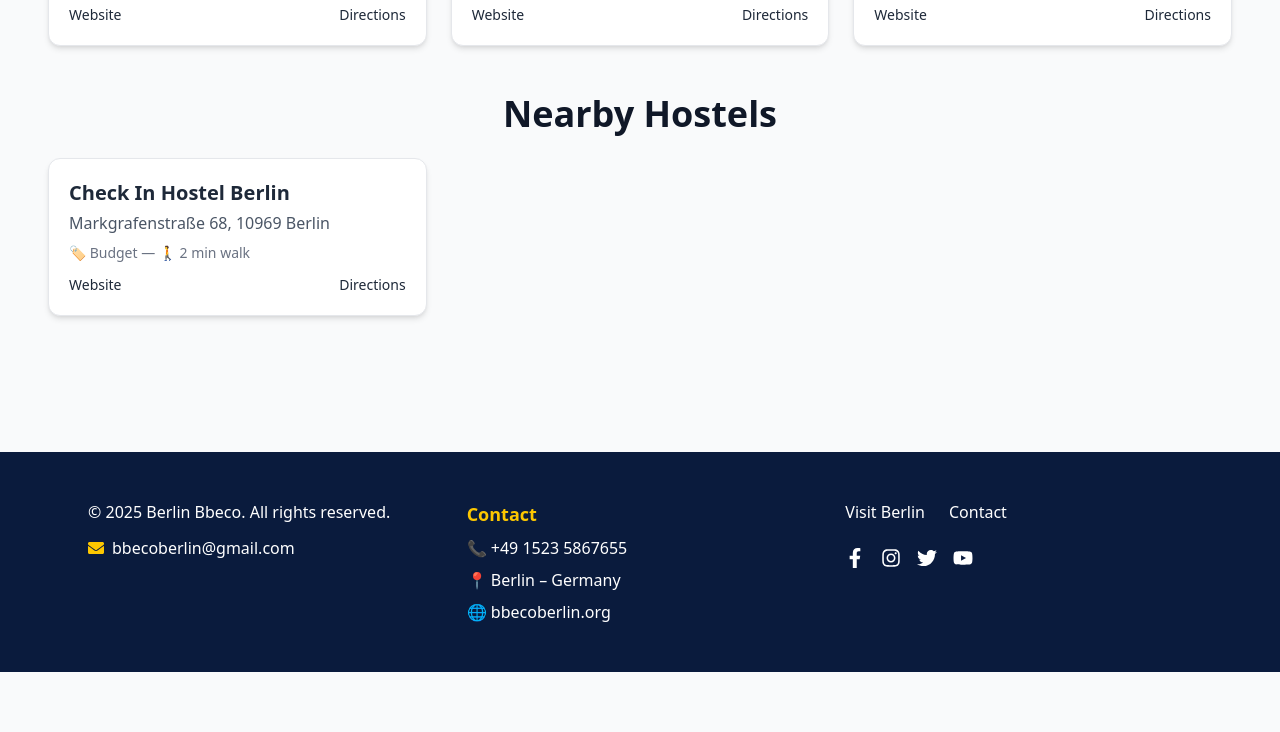
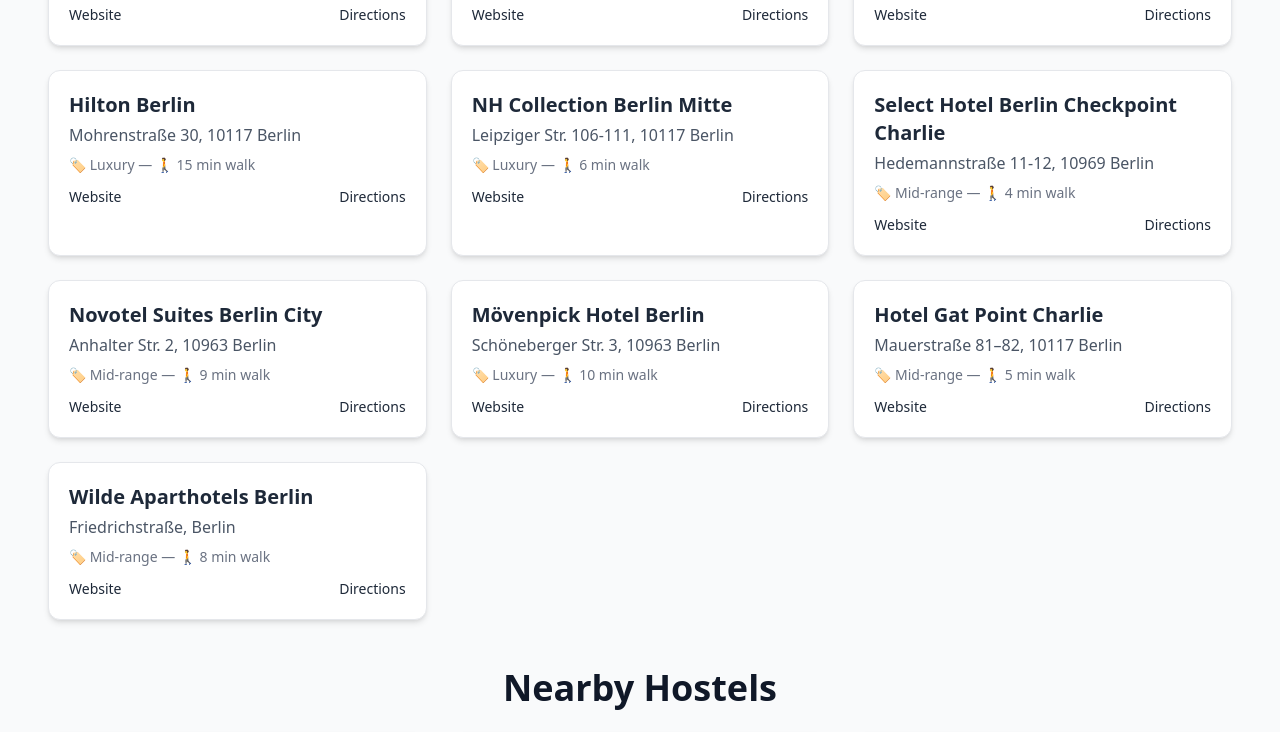
Before and after one commit to mperwe/bug-form_frontend, a React (Vite) app: page / in a window 1280 px wide. Shown: the part 1300-2032 px from the top of the page. Before the commit the page ends 1972 px from the top, so only its background shows below. Built offline with nearby package versions, Linux system fonts and the light colour scheme; the HTML template or start-up script is replaced by a standard one.

Commit message:
edit payments2

```diff
--- a/src/pages/Home.jsx
+++ b/src/pages/Home.jsx
@@ -35,11 +35,25 @@
     { name: "Titanic Chaussee Berlin", address: "Chausseestraße 30, 10115 Berlin", url: "https://www.titanic.com.tr/titanic-chaussee-berlin", directions: "https://www.google.com/maps/dir//Titanic+Chaussee+Berlin/", type: "Luxury", distance: "10 min walk" },
     { name: "Mondrian Suites Berlin", address: "Markgrafenstraße 16/16a, 10969 Berlin", url: "https://www.mondriansuites.com/", directions: "https://www.google.com/maps/dir//Mondrian+Suites+Berlin/", type: "Luxury", distance: "3 min walk" },
     { name: "Adina Apartment Hotel Berlin", address: "Krausenstraße 35-36, 10117 Berlin", url: "https://www.adinahotels.com/de/apartments/berlin-checkpoint-charlie/", directions: "https://www.google.com/maps/dir//Adina+Apartment+Hotel+Berlin/", type: "Luxury", distance: "10 min walk" },
+    { name: "Hilton Berlin", address: "Mohrenstraße 30, 10117 Berlin", url: "https://www.hilton.com/en/hotels/berhitw-hilton-berlin/", directions: "https://www.google.com/maps/dir//Hilton+Berlin/", type: "Luxury", distance: "15 min walk" },
+    { name: "NH Collection Berlin Mitte", address: "Leipziger Str. 106-111, 10117 Berlin", url: "https://www.nh-hotels.com/hotel/nh-collection-berlin-mitte-checkpoint-charlie", directions: "https://www.google.com/maps/dir//NH+Collection+Berlin+Mitte/", type: "Luxury", distance: "6 min walk" },
+    { name: "Select Hotel Berlin Checkpoint Charlie", address: "Hedemannstraße 11-12, 10969 Berlin", url: "https://www.select-hotels.com/en/hotel/select-hotel-berlin-checkpoint-charlie/", directions: "https://www.google.com/maps/dir//Select+Hotel+Berlin+Checkpoint+Charlie/", type: "Mid-range", distance: "4 min walk" },
+    { name: "Novotel Suites Berlin City", address: "Anhalter Str. 2, 10963 Berlin", url: "https://all.accor.com/hotel/3745/index.en.shtml", directions: "https://www.google.com/maps/dir//Novotel+Suites+Berlin+City+Potsdamer+Platz/", type: "Mid-range", distance: "9 min walk" },
+    { name: "Mövenpick Hotel Berlin", address: "Schöneberger Str. 3, 10963 Berlin", url: "https://www.movenpick.com/", directions: "https://www.google.com/maps/dir//Mövenpick+Hotel+Berlin/", type: "Luxury", distance: "10 min walk" },
+    { name: "Hotel Gat Point Charlie", address: "Mauerstraße 81–82, 10117 Berlin", url: "https://www.hotelgatpointcharlie.com/", directions: "https://www.google.com/maps/dir//Hotel+Gat+Point+Charlie/", type: "Mid-range", distance: "5 min walk" },
+    { name: "Wilde Aparthotels Berlin", address: "Friedrichstraße, Berlin", url: "https://www.wilde-aparthotels.com/en/berlin-friedrichstrasse", directions: "https://www.google.com/maps/dir//Wilde+Aparthotels+Berlin+Friedrichstrasse/", type: "Mid-range", distance: "8 min walk" }
   ];
 
   // Hostels
   const hostels = [
     { name: "Check In Hostel Berlin", address: "Markgrafenstraße 68, 10969 Berlin", url: "https://www.booking.com/hotel/de/check-in-hostel-berlin.html", directions: "https://www.google.com/maps/dir//Check+In+Hostel+Berlin/", type: "Budget", distance: "2 min walk" },
+    { name: "Acama Hotel & Hostel Kreuzberg", address: "Tempelhofer Ufer 8/9, 10963 Berlin", url: "https://www.booking.com/hotel/de/acama-hotel-hostel-kreuzberg.html", directions: "https://www.google.com/maps/dir//acama+Hotel+%26+Hostel+Kreuzberg/", type: "Budget", distance: "12 min walk" },
+    { name: "36 Rooms Hostel Berlin Kreuzberg", address: "Spreewaldplatz 8, 10999 Berlin", url: "https://www.booking.com/hotel/de/36-rooms-berlin-kreuzberg.html", directions: "https://www.google.com/maps/dir//36+Rooms+Hostel+Berlin/", type: "Budget", distance: "15 min walk" },
+    { name: "Generator Berlin Mitte", address: "Berlin Mitte", url: "https://staygenerator.com/hostels/berlin/mitte?lang=en-GB", directions: "https://www.google.com/maps/dir//Generator+Berlin+Mitte/", type: "Budget", distance: "7 min walk" },
+    { name: "Heart of Gold Hostel Berlin", address: "Berlin Mitte", url: "https://www.heartofgold-hostel.de/", directions: "https://www.google.com/maps/dir//Heart+of+Gold+Hostel+Berlin/", type: "Budget", distance: "8 min walk" },
+    { name: "Metropol Hostel Berlin", address: "Berlin Kreuzberg", url: "https://www.momondo.com/hotels/berlin/Metropol-Hostel-Berlin.mhd349548.ksp", directions: "https://www.google.com/maps/dir//Metropol+Hostel+Berlin/", type: "Budget", distance: "10 min walk" },
+    { name: "Nena Hostel Berlin Mitte", address: "Provinzstraße 16, Berlin", url: "https://www.nena-apartments.de/en/locations/berlin/nena-hostel-berlin-mitte/", directions: "https://www.google.com/maps/dir//Nena+Hostel+Berlin+Mitte/", type: "Budget", distance: "9 min walk" },
+    { name: "Ballhaus Berlin Hostel", address: "Chausseestraße 102, Berlin", url: "https://www.ballist-haus-berlin-hostel.de/", directions: "https://www.google.com/maps/dir//Ballhaus+Berlin+Hostel/", type: "Budget", distance: "11 min walk" }
   ];
 
   return (
@@ -111,7 +125,7 @@
             </div>
           </div>
 
-          {/* Tickets Card (Improved Boxed Format) */}
+          {/* Tickets Card */}
           <div className="bg-gray-800 rounded-2xl p-6 shadow-xl text-white flex flex-col justify-between hover:shadow-2xl transition">
             <h2 className="text-3xl font-bold mb-5 text-yellow-400 text-center">Tickets</h2>
             <div className="bg-gray-900 rounded-xl p-6 border border-yellow-400/30 shadow-inner">
@@ -149,28 +163,16 @@
           {/* Payment Card */}
           <div className="bg-gray-800 rounded-2xl p-6 shadow-xl text-white flex flex-col justify-between hover:shadow-2xl transition">
             <h2 className="text-3xl font-bold mb-5 text-yellow-400 text-center">Payment Methods</h2>
-
-
             <div className="bg-white/5 border-l-4 border-yellow-400 rounded-lg p-4 mb-4 text-sm font-semibold text-white-900">
               ⚠️ <span className="text-white font-bold uppercase">IMPORTANT:</span> For <strong>ALL</strong> payments, please include: <span className="text-yellow-400 font-bold uppercase">BBECO BERLIN 2026</span>
             </div>
             <ul className="space-y-3 text-sm leading-relaxed">
               <li>🏦 <strong>Bank NL:</strong><br />Rabobank – M.VORSTENBOSCH / STICHTING BUGANDA RHINELANDS<br />IBAN: <strong>NL76 RABO 0162 8971 89</strong></li>
-
-              {/* 🏦 Bank DE (hidden)
-              <li>🏦 <strong>Bank DE:</strong><br />Deutsche Bank – M. Vorstenbosch / Buganda Berlin 2026<br />IBAN: <strong>DE89 1007 0000 0123 4567 00</strong></li>
-              */}
-
               <li>💳 <strong>Tikkie Option:</strong> +31 681 941613 (Margret)</li>
               <li>📲 <strong>Mobile Money:</strong> +256 757 595578 (Nsereko Justine)</li>
               <p className="text-xs italic text-yellow-300 mt-1">
                 ⚠️ Please contact <strong>Linda Sekayita – +31 6 85740954</strong> with proof after sending via Mobile Money.
               </p>
-
-              {/* 💻 PayPal options (hidden)
-              <li>💻 <strong>PayPal 1:</strong> paypal.me/bugandabumu</li>
-              <li>💻 <strong>PayPal 2:</strong> bbeco2026@gmail.com</li>
-              */}
             </ul>
           </div>
         </div>
@@ -212,19 +214,6 @@
         </div>
       </main>
 
-      {/* Partnerships Section (Hidden)
-      <section className="bg-blue-100 py-14">
-        <div className="max-w-7xl mx-auto px-6 text-center">
-          <h2 className="text-3xl md:text-4xl font-bold text-gray-900 mb-8">
-            Our Partners
-          </h2>
-          <p className="text-gray-600 mb-10 max-w-2xl mx-auto">
-            We proudly collaborate with organizations that share our vision of unity, culture, and community development.
-          </p>
-        </div>
-      </section>
-      */}
-
       <Footer />
     </div>
   );
```
